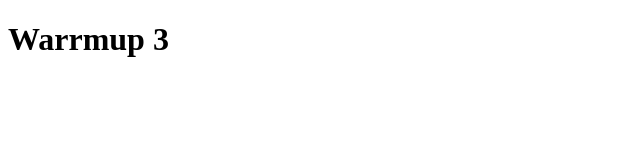
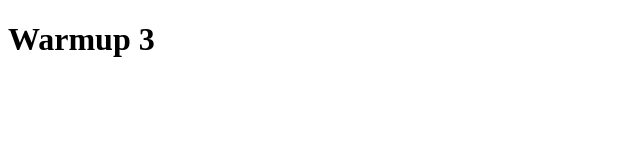
Before and after one commit to Hannah-design14/warmup-3-2, a plain HTML site: page index.html in a window 1280 px wide. Shown: the full height of the page, 0-640 px from the left. Drawn offline with Linux system fonts and the light colour scheme.

Commit message:
Fixed spelling

```diff
--- a/index.html
+++ b/index.html
@@ -6,6 +6,6 @@
         <title>Warmup 3</title>
     </head>
     <body>
-        <h1>Warrmup 3</h1>
+        <h1>Warmup 3</h1>
     </body>
 </hmtl>
```
